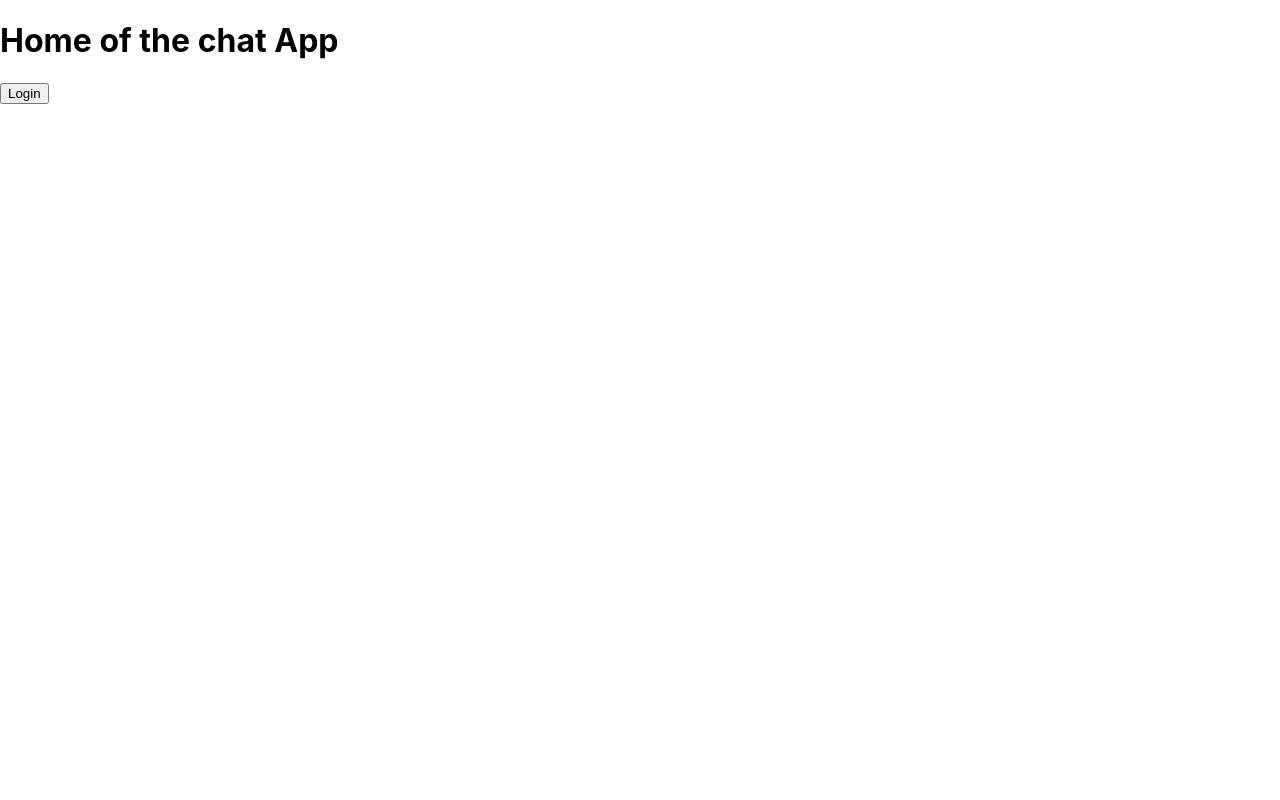
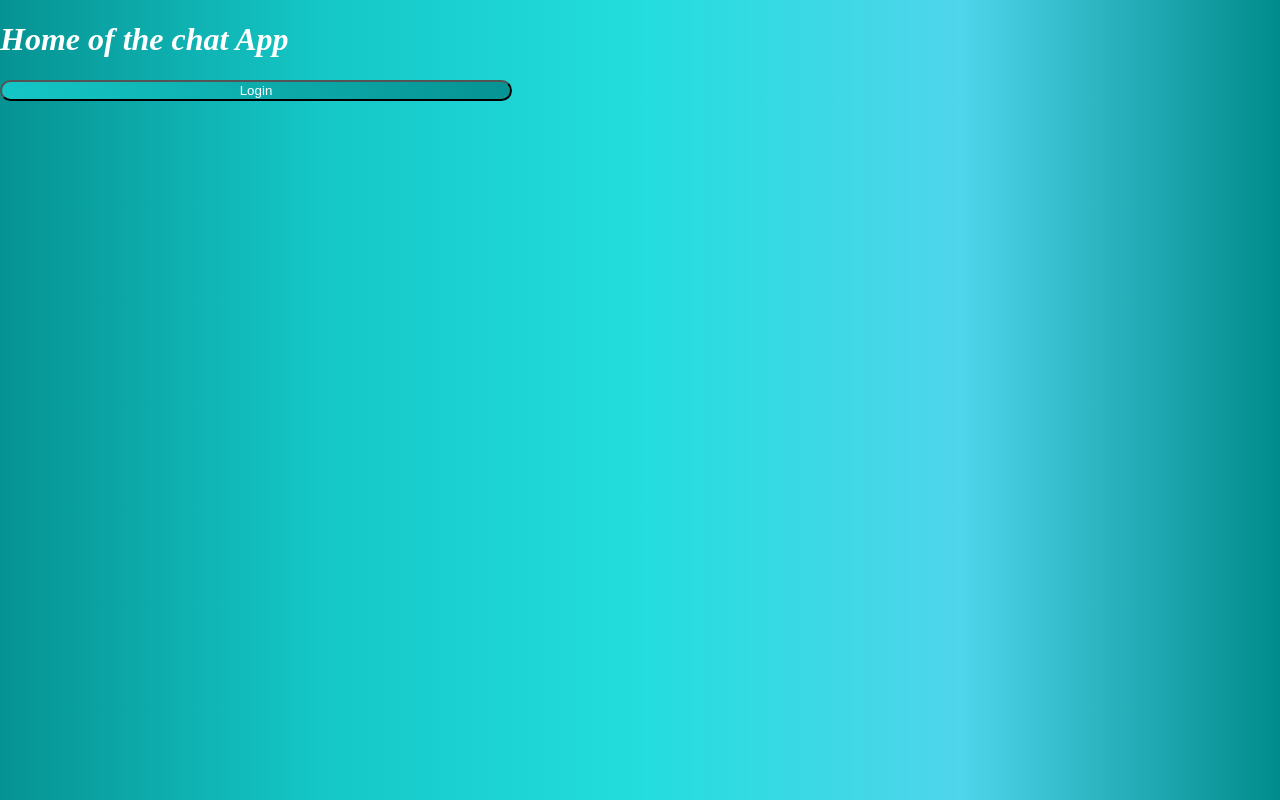
Before and after one commit to Anumjawaid/ReactChatApp, a React (Create React App) app: page / in a window 1280 px wide. Built offline with nearby package versions, Linux system fonts and the light colour scheme.

Commit message:
tewrking

```diff
--- a/src/containers/style.css
+++ b/src/containers/style.css
@@ -1,3 +1,10 @@
+    body{
+    background-image: linear-gradient(-90deg,darkcyan,#4fd5ec,rgb(35, 221, 221),rgb(21, 199, 199),rgb(6, 146, 146));
+    /* background-repeat: no-repeat; */
+    background-size: contain;
+    font-style: italic;
+    font-family: 'Times New Roman', Times, serif;
+}
 .chatcont{
     display: flex;
     flex-direction: row;
@@ -10,3 +17,16 @@
 .chattext{
     background-color: blue;
 }
+.homemain{
+    width:100%;
+    height:100%;
+    color:white;
+}
+.loginbtn{
+    width:40%;
+    height:20%;
+    border-radius: 100px;
+    border-color: 2px darkcyan solid;
+    color:white;
+    background: linear-gradient(45deg,rgb(21, 199, 199),rgb(6, 146, 146));
+}
```
